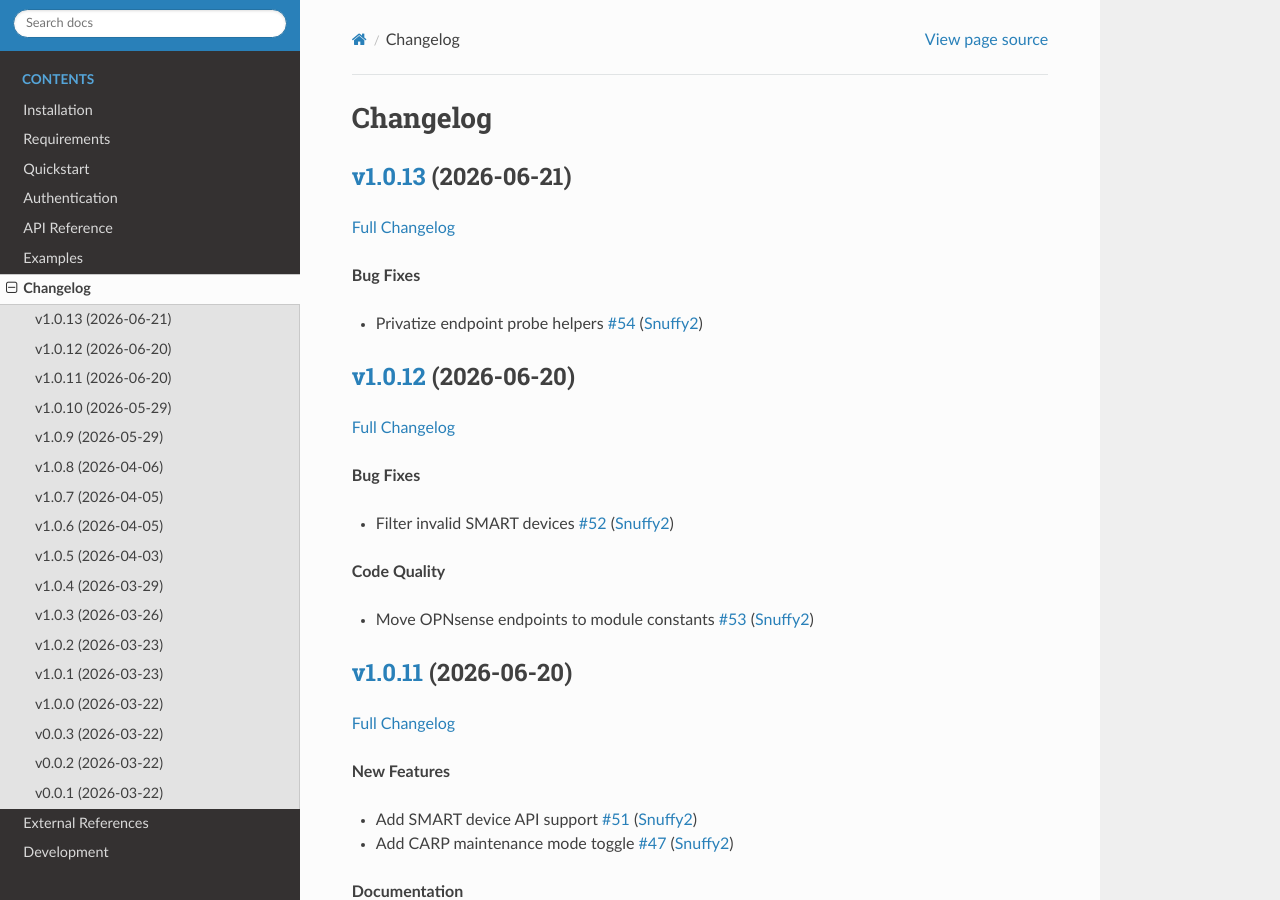
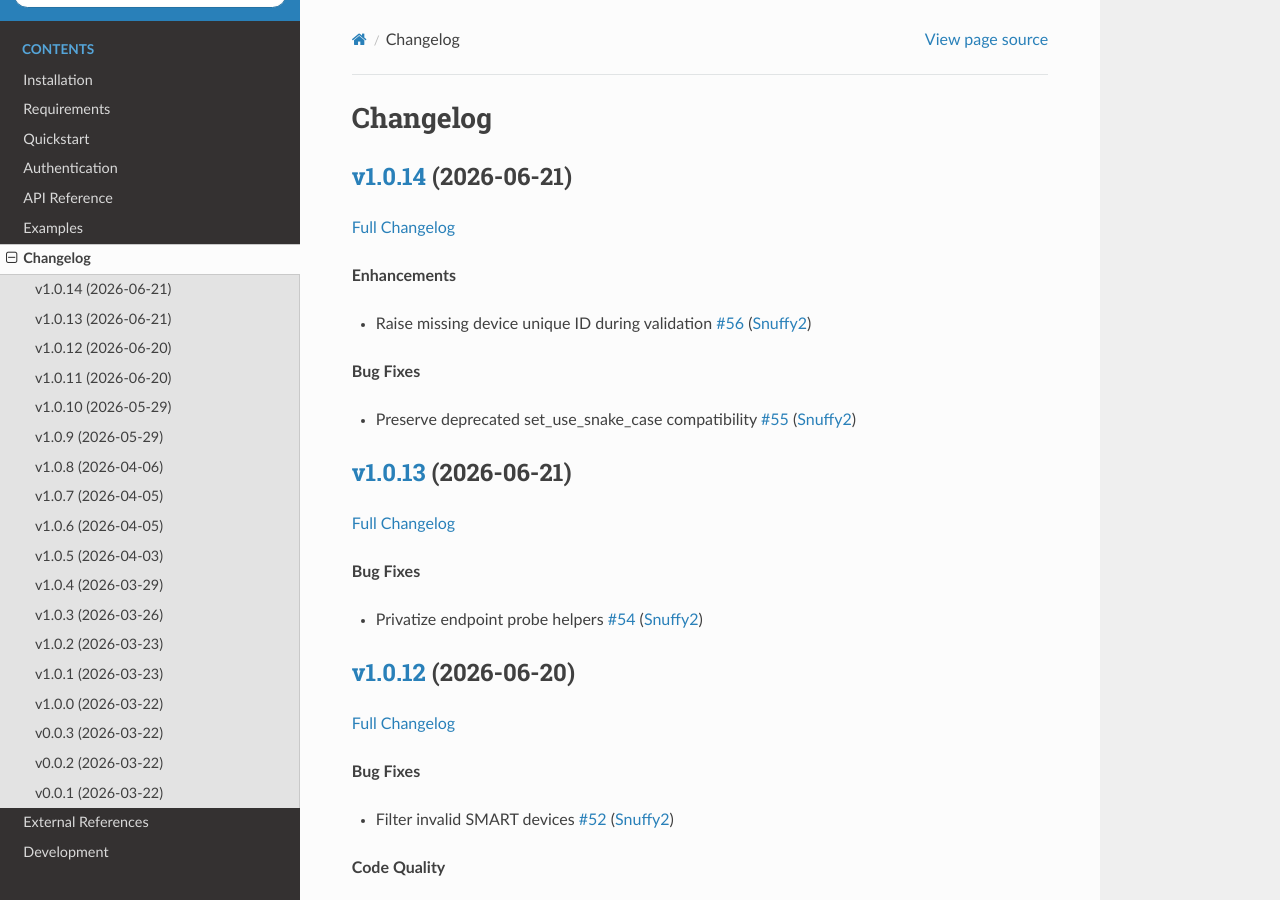
Before and after one commit to Snuffy2/aiopnsense, a Sphinx documentation site: the page built from docs/source/changelog.md, in a window 1280 px wide and 900 px high. Built offline with Sphinx 7.4.7 and the Read the Docs theme 3.1.0, drawn with Linux system fonts in a browser that asks for light colours; the version number could not be read and is left out.

Commit message:
Update changelog [skip ci]

```diff
--- a/docs/source/changelog.md
+++ b/docs/source/changelog.md
@@ -1,4 +1,16 @@
 # Changelog
+
+## [v1.0.14](https://github.com/Snuffy2/aiopnsense/tree/v1.0.14) (2026-06-21)
+
+[Full Changelog](https://github.com/Snuffy2/aiopnsense/compare/v1.0.13...v1.0.14)
+
+**Enhancements**
+
+- Raise missing device unique ID during validation [\#56](https://github.com/Snuffy2/aiopnsense/pull/56) ([Snuffy2](https://github.com/Snuffy2))
+
+**Bug Fixes**
+
+- Preserve deprecated set\_use\_snake\_case compatibility [\#55](https://github.com/Snuffy2/aiopnsense/pull/55) ([Snuffy2](https://github.com/Snuffy2))
 
 ## [v1.0.13](https://github.com/Snuffy2/aiopnsense/tree/v1.0.13) (2026-06-21)
 
```
